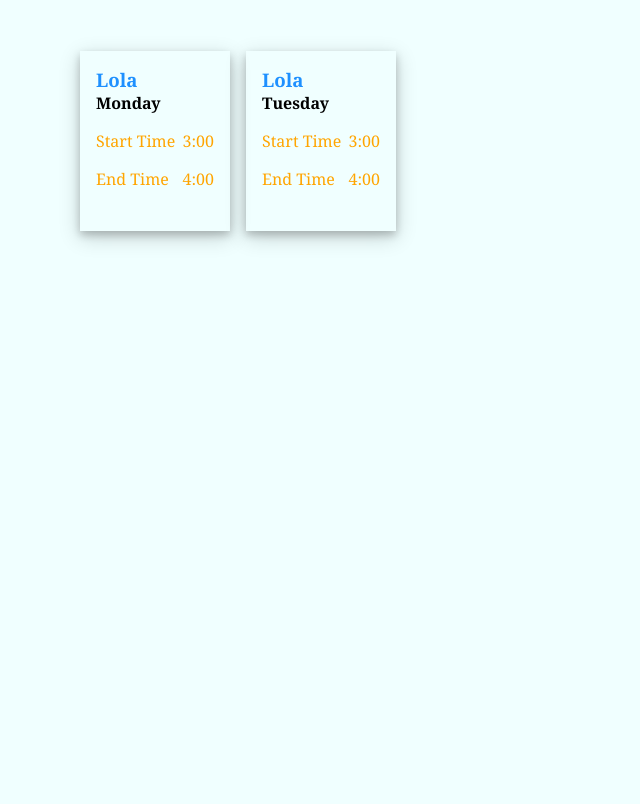
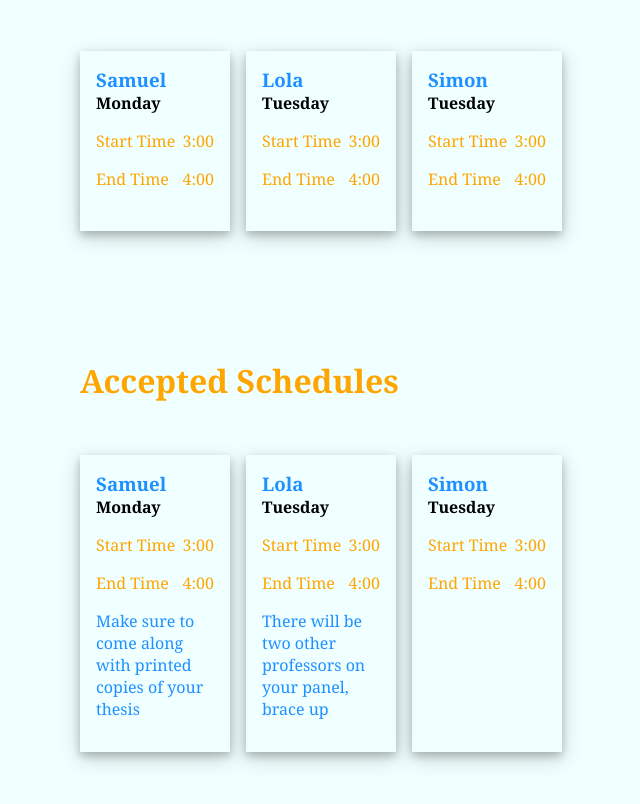
Before and after one commit to Olusamimaths/Appointment-App-Frontend, a plain HTML site: page lecturer_dashboard.html in a window 1280 px wide. Shown: the part 536-1340 px from the top of the page, without its empty margins (48-688 px from the left). Before the commit the page ends 800 px from the top, so only its background shows below. Drawn offline with Linux system fonts and the light colour scheme.

Commit message:
feature: appointment message

```diff
--- a/css/lecturer_dashboard.css
+++ b/css/lecturer_dashboard.css
@@ -1,8 +1,13 @@
+
 .manage_schedule {
     margin-top: 4rem;
 }
 .pending_schedules {
     margin-top: 8rem;
+}
+.accepted_schedules {
+    margin-top: 8rem;
+    padding-bottom: 16rem;
 }
 .schedule_days {
     padding-top: 2rem;
@@ -41,7 +46,7 @@ input {
     margin: 0;
 }
 .modal {
-    position: absolute;
+    position: fixed;
     top: 0;
     bottom: 0;
     left: 0;
@@ -51,13 +56,12 @@ input {
     align-items: center;
     justify-content: center;
     z-index: 100;
-    /* background-color: rgb(119, 119, 173); */
 }
 .modal_overlay {
     content: '';
     background-color: black;
-    opacity: 0.8;
-    position: absolute;
+    opacity: 0.6;
+    position: fixed;
     top: 0;
     bottom: 0;
     left: 0;
@@ -67,3 +71,9 @@ input {
 .hide {
     display: none;
 }
+.message {
+    color: var(--secondary) !important;
+}
+.card.accepted {
+    height: inherit;
+}
--- a/css/student_dashboard.css
+++ b/css/student_dashboard.css
@@ -52,3 +52,9 @@ input.duration {
     display: inline-block;
     align-self: right;
 }
+.card.accepted {
+    height: inherit;
+}
+.message {
+    color: var(--secondary);
+}
--- a/lecturer_dashboard.html
+++ b/lecturer_dashboard.html
@@ -134,6 +134,12 @@
 
         </div>
     </div>
+    <div class="container accepted_schedules">
+        <h1 class="primary">Accepted Schedules</h1>
+        <div class="flex schedule_days" id="accepted_schedules_container">
+
+        </div>
+    </div>
     <div class="modal hide" id="modal">
         <div class="modal_overlay" onclick="return closeModal()"></div>
         <textarea name="" id="" cols="30" rows="10">Enter message</textarea>
@@ -146,8 +152,8 @@
         var pendingSchedules = [
             {
                 student: {
-                    firstName: 'Lola',
-                    lastName: 'Bamigbe'
+                    firstName: 'Samuel',
+                    lastName: 'Olusola'
                 },
                 day: 'monday',
                 startTime: '3:00',
@@ -157,6 +163,15 @@
                 student: {
                     firstName: 'Lola',
                     lastName: 'Bamigbe'
+                },
+                day: 'tuesday',
+                startTime: '3:00',
+                endTime: '4:00'
+            },
+            {
+                student: {
+                    firstName: 'Simon',
+                    lastName: 'Babatunde'
                 },
                 day: 'tuesday',
                 startTime: '3:00',
@@ -203,6 +218,81 @@
             divNode.append(p2);
             pendingScheduleContainer.append(divNode)
         })
+
+        var acceptedSchedules = [
+            {
+                student: {
+                    firstName: 'Samuel',
+                    lastName: 'Olusola'
+                },
+                day: 'monday',
+                startTime: '3:00',
+                endTime: '4:00',
+                message: "Make sure to come along with printed copies of your thesis"
+            },
+            {
+                student: {
+                    firstName: 'Lola',
+                    lastName: 'Bamigbe'
+                },
+                day: 'tuesday',
+                startTime: '3:00',
+                endTime: '4:00',
+                message: "There will be two other professors on your panel, brace up"
+            },
+            {
+                student: {
+                    firstName: 'Simon',
+                    lastName: 'Babatunde'
+                },
+                day: 'tuesday',
+                startTime: '3:00',
+                endTime: '4:00'
+            }
+        ]
+        var acceptedScheduleContainer = document.getElementById("accepted_schedules_container")
+        acceptedSchedules.map((acceptedItem) => {
+            var divNode = document.createElement('div');
+            divNode.classList.add("schedule_day", "card", "accepted");
+            var h3 = document.createElement('h3');
+            h3.classList.add("student", "capitalize");
+            h3.innerText = acceptedItem.student.firstName;
+            divNode.append(h3);
+            var h4 = document.createElement('h4');
+            h4.classList.add("title", "capitalize");
+            h4.innerText = acceptedItem.day;
+            divNode.append(h4);
+
+            var p1 = document.createElement("p");
+            p1.classList.add("justify-between", "flex");
+            var p1_start = document.createElement("span")
+            p1_start.classList.add("start_time");
+            p1_start.innerText = "Start Time";
+            var p1_start_val = document.createElement("span")
+            p1_start_val.classList.add("end_time");
+            p1_start_val.innerText = acceptedItem.startTime;
+            p1.append(p1_start);
+            p1.append(p1_start_val);
+            divNode.append(p1);
+
+            var p2 = document.createElement("p");
+            p2.classList.add("justify-between", "flex");
+            var p2_start = document.createElement("span")
+            p2_start.classList.add("start_time");
+            p2_start.innerText = "End Time";
+            var p2_start_val = document.createElement("span")
+            p2_start_val.classList.add("end_time");
+            p2_start_val.innerText = acceptedItem.endTime;
+            p2.append(p2_start);
+            p2.append(p2_start_val);
+            divNode.append(p2);
+
+            var p3 = document.createElement("p");
+            p3.classList.add("message", "secondary");
+            p3.innerText = acceptedItem.message || "";
+            divNode.append(p3);
+            acceptedScheduleContainer.append(divNode)
+        })
         function showEditForm(day) {
             var editForm = document.getElementById(`${day}_editor`);
             editForm.classList.remove('hide');
```
Also changed, not shown: student_dashboard.html (+9 -3 lines).
